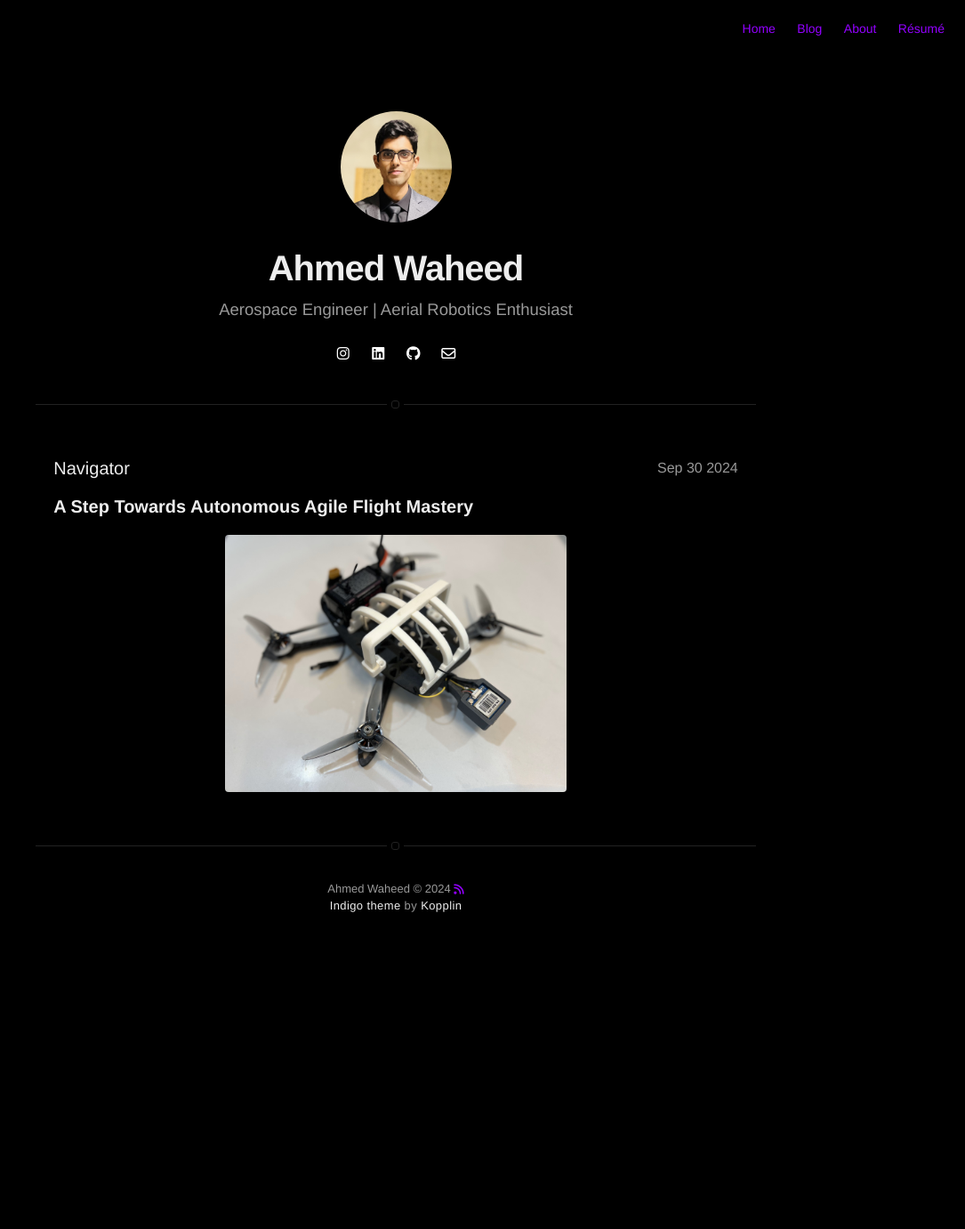
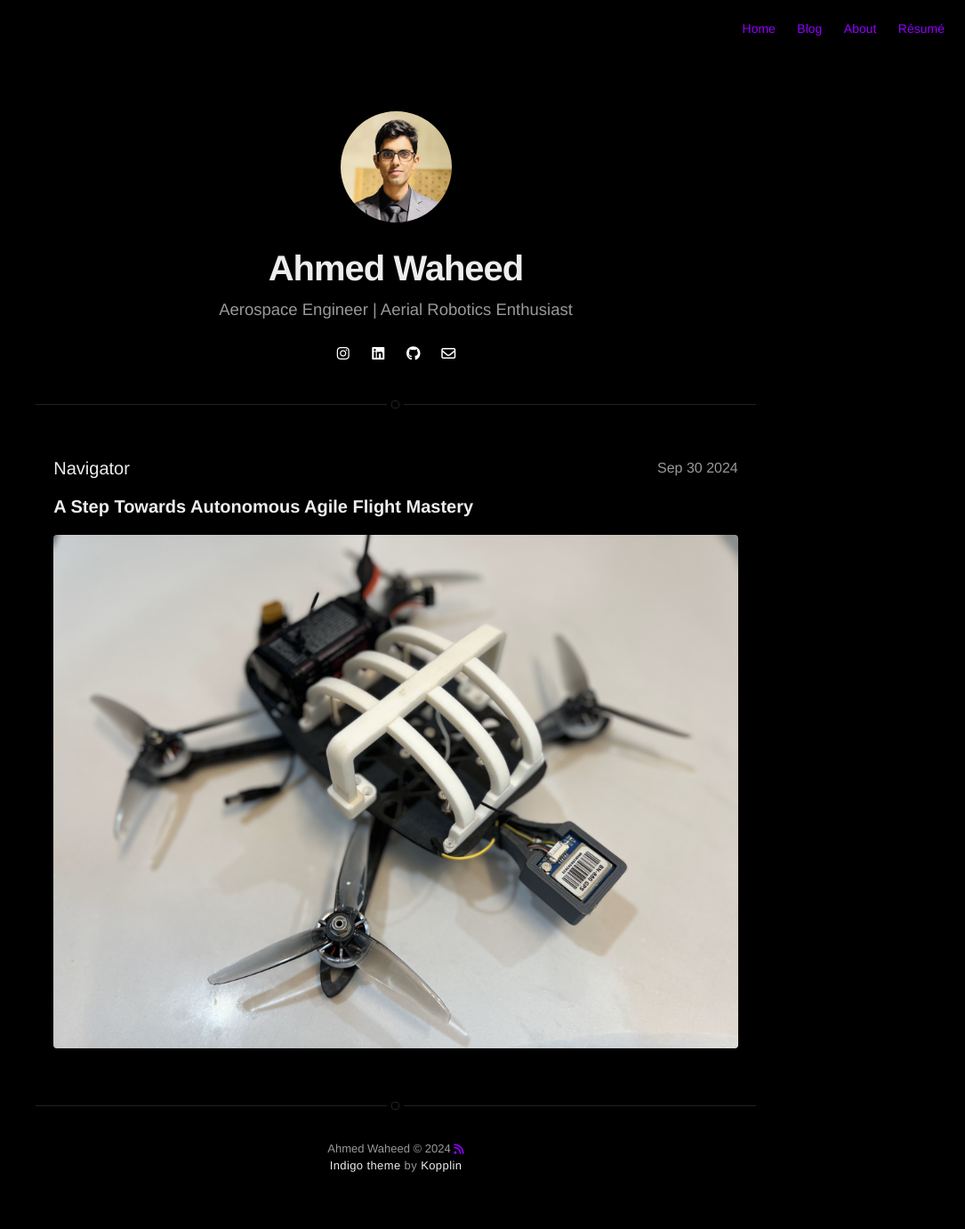
Before and after one commit to ahmd-waheed/ahmd-waheed.github.io, a Jekyll site: the page built from projects.html, in a window 1280 px wide. Shown: the whole page at 89% size, without its empty margins (195-1280 px from the left). Built offline with Jekyll 4.4.1, drawn with Linux system fonts in a browser that asks for light colours; nearby versions of some CDN libraries; before the commit the page ends 1089 px from its top, so only the background shows below that.

Commit message:
Update home-blog-projects.sass

```diff
--- a/_sass/pages/home-blog-projects.sass
+++ b/_sass/pages/home-blog-projects.sass
@@ -62,11 +62,6 @@
     .item:hover .url aside
         color: $alpha
 
-    img
-        width: 50%
-        margin: 0 auto
-        display: block
-
 .blog > .list > .item > .url,
 .projects > .list > .item > .url
     > .title
```
